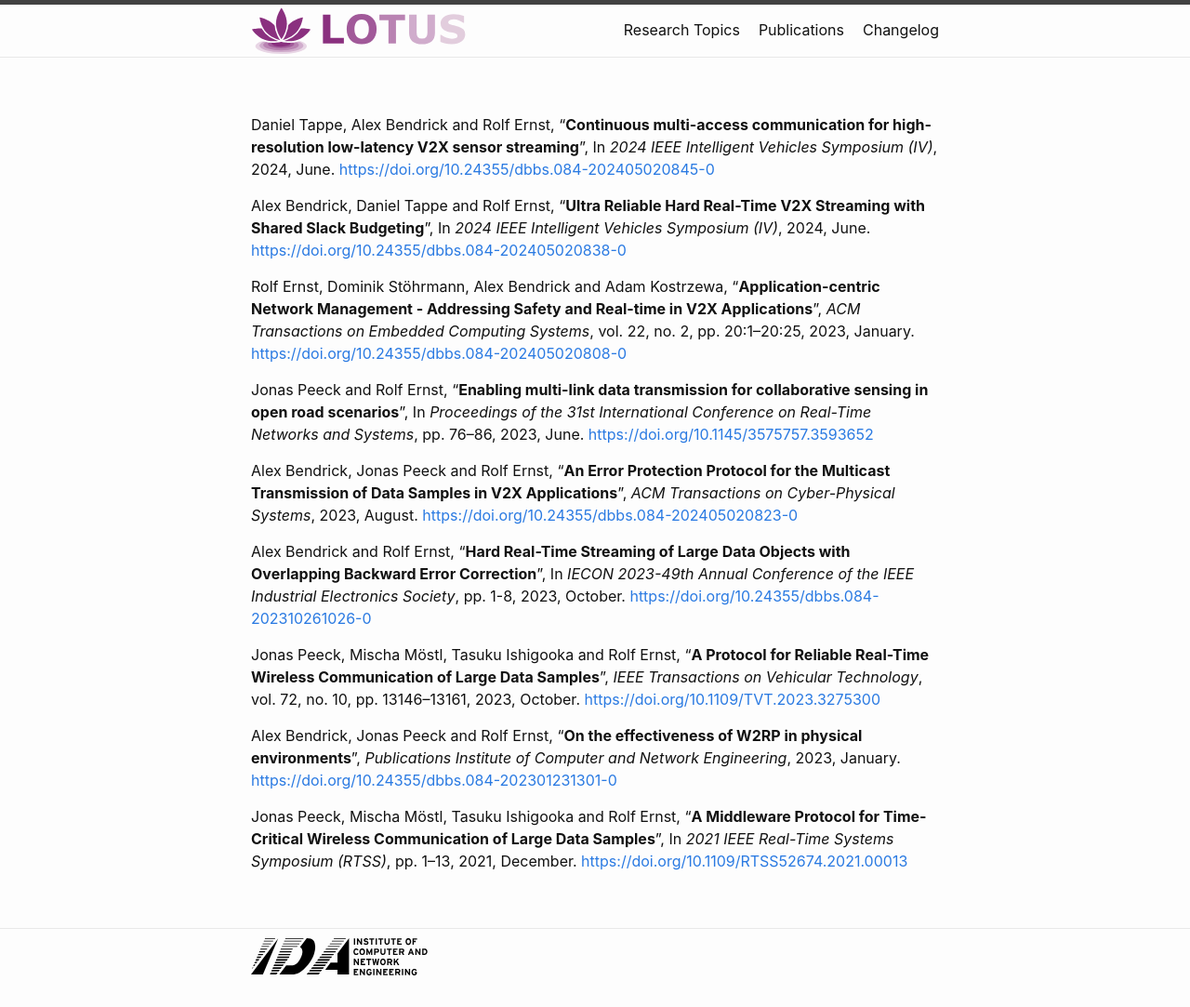
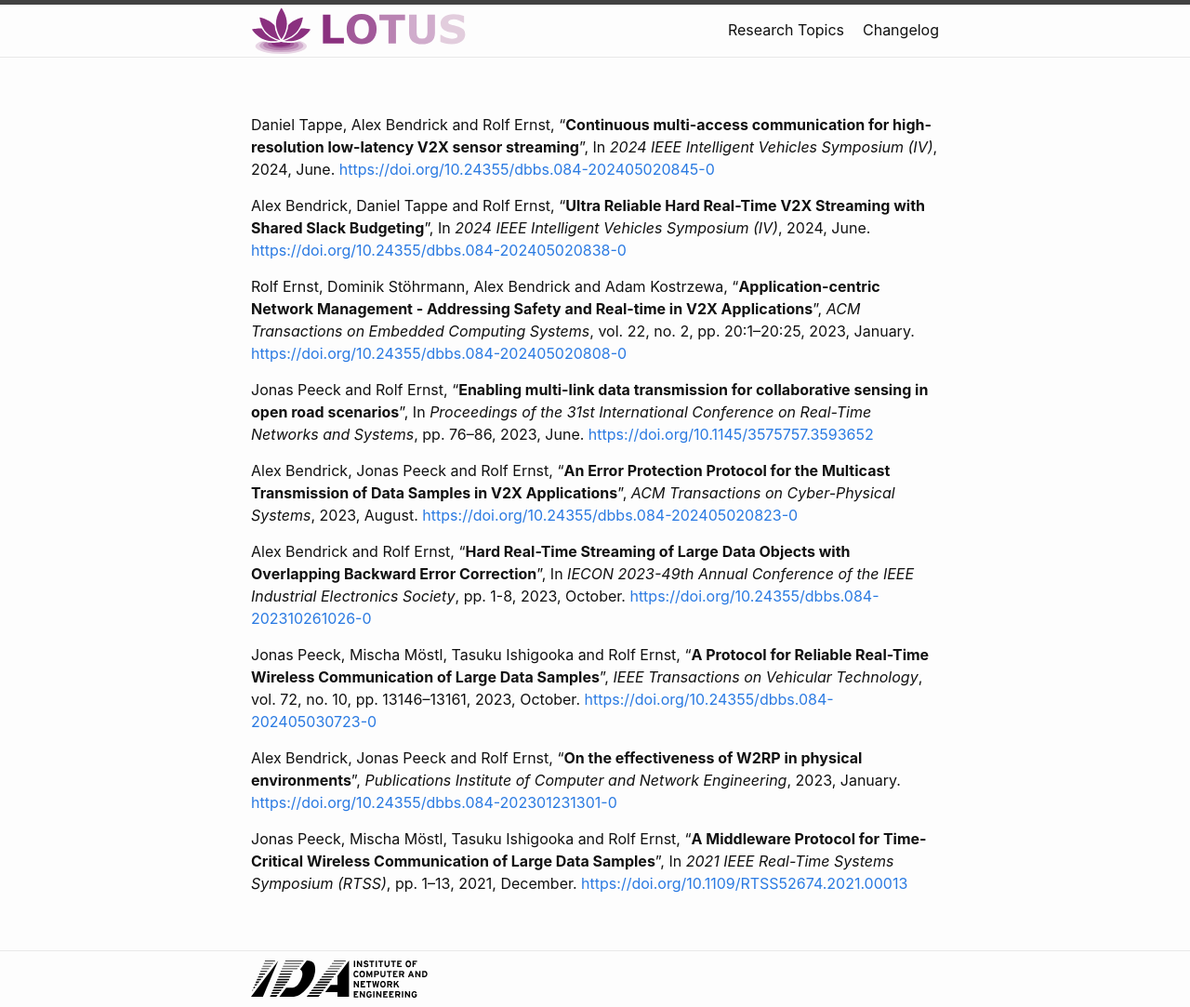
Before and after one commit to IDA-TUBS/lotus, a Jekyll site: the page built from docs/publications/publication_list.md, in a window 1280 px wide. Shown: the whole page at 93% size. Built offline with Jekyll 4.4.1, drawn with Linux system fonts in a browser that asks for light colours; our own code applies the rules of GitHub Pages for plain Markdown files; before the commit the page ends 1059 px from its top, so only the background shows below that.

Commit message:
updated bib

```diff
--- a/docs/publications/IDA_Wireless_Group.bib
+++ b/docs/publications/IDA_Wireless_Group.bib
@@ -80,8 +80,7 @@
 	volume = {72},
 	copyright = {https://ieeexplore.ieee.org/Xplorehelp/downloads/license-information/IEEE.html},
 	issn = {0018-9545, 1939-9359},
-	url = {https://ieeexplore.ieee.org/document/10123001/},
-	doi = {10.1109/TVT.2023.3275300},
+	doi = {10.24355/dbbs.084-202405030723-0},
 	abstract = {In this article, we present a middleware protocol, that transmits larger-than-a-frame data samples within application real-time and reliability requirements over a lossy wireless channel. The protocol efﬁciently deploys an intelligent retransmission control that exploits the extended deadline requirements of a sample for frame-level scheduling. The transmission of such samples is placed in the context of the necessary integration of such external sensor data into the decision-making process of an autonomous vehicle. Therefore, we provide parameterization and access rules for communication links in resource-managed scenarios and lay out how to integrate the protocol into the popular DDS middleware. The performance of the parameterized links to satisfy their reliability requirements is studied and compared to error protection protocols in the current software stack. We base the evaluation on an OMNeT++ simulation, whereby an established wireless error model is used. The use case is placed in the context of collaborative sensing in a valet parking environment, where external infrastructure sensor data augments the autonomous vehicle’s data processing chain via a lossy wireless link. Thereby, the use case adheres to the underlying safety requirements. Results show that if the protocol’s awareness of the application requirements is used for parameterization, guarantees for reliability can be provided that outperform existing solutions.},
 	language = {en},
 	number = {10},
--- a/docs/publications/publication_list.md
+++ b/docs/publications/publication_list.md
@@ -10,7 +10,7 @@
 
 Alex Bendrick and Rolf Ernst, "**Hard Real-Time Streaming of Large Data Objects with Overlapping Backward Error Correction**",  In *IECON 2023-49th Annual Conference of the IEEE Industrial Electronics Society*, pp. 1-8, 2023, October. <https://doi.org/10.24355/dbbs.084-202310261026-0>
 
-Jonas Peeck, Mischa Möstl, Tasuku Ishigooka and Rolf Ernst, "**A Protocol for Reliable Real-Time Wireless Communication of Large Data Samples**", *IEEE Transactions on Vehicular Technology*, vol. 72, no. 10, pp. 13146--13161, 2023, October. <https://doi.org/10.1109/TVT.2023.3275300>
+Jonas Peeck, Mischa Möstl, Tasuku Ishigooka and Rolf Ernst, "**A Protocol for Reliable Real-Time Wireless Communication of Large Data Samples**", *IEEE Transactions on Vehicular Technology*, vol. 72, no. 10, pp. 13146--13161, 2023, October. <https://doi.org/10.24355/dbbs.084-202405030723-0>
 
 Alex Bendrick, Jonas Peeck and Rolf Ernst, "**On the effectiveness of W2RP in physical environments**", *Publications Institute of Computer and Network Engineering*, 2023, January. <https://doi.org/10.24355/dbbs.084-202301231301-0>
 
```
Also changed, not shown: docs/publications.md (+1 -10 lines).
